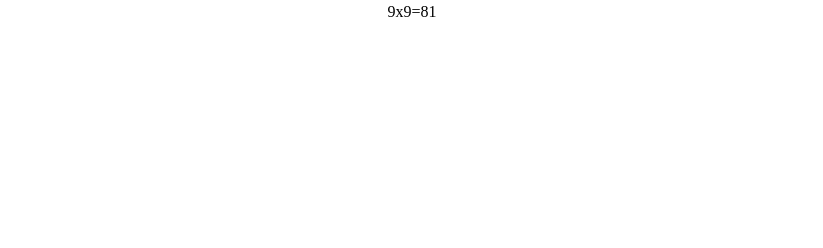
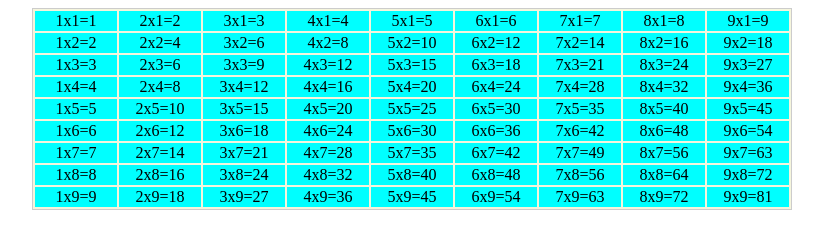
Before and after one commit to cuongnguyen90/bang-cuu-chuong, a plain HTML site: page index.html in a window 1280 px wide. Shown: the whole page, without its empty margins (228-1051 px from the left). Drawn offline with Linux system fonts and the light colour scheme.

Commit message:
Update code

```diff
--- a/index.html
+++ b/index.html
@@ -7,26 +7,28 @@
 
         *{
             margin: auto;
+
         }
+
     </style>
 </head>
 <body onload="bangCuuChuong()">
-<div class="table">
-    <table id="table">
-
-    </table>
-</div>
 <script>
 
     function bangCuuChuong() {
+        row = "";
+        for (i = 1 ; i <= 9 ; i++){
+            td = "";
+                for (j = 1; j<=9;j++){
+                    s = i*j;
+                    _c = "<td style='background: aqua;width: 80px;height: 20px;text-align: center;'>"+j+"x"+i+"="+s+"</td>";
+                    td = td + _c;
 
-        for (i = 1 ; i <= 9 ; i++){
-            for (j = 1; j<=9;j++){
-                s = i*j;
-                _cot = "<tr><td>"+j+"x"+i+"="+s+"<\/td><\/tr>";
-                document.getElementById('table').innerHTML = _cot;
-            }
+                }
+            row = row + "<tr>"+td+"<\/tr>";
         }
+      document.write("<table style='margin: auto;border: 1px solid #ccc;background: beige'>"+row+"<\/table>");
+
     }
 
 
```
